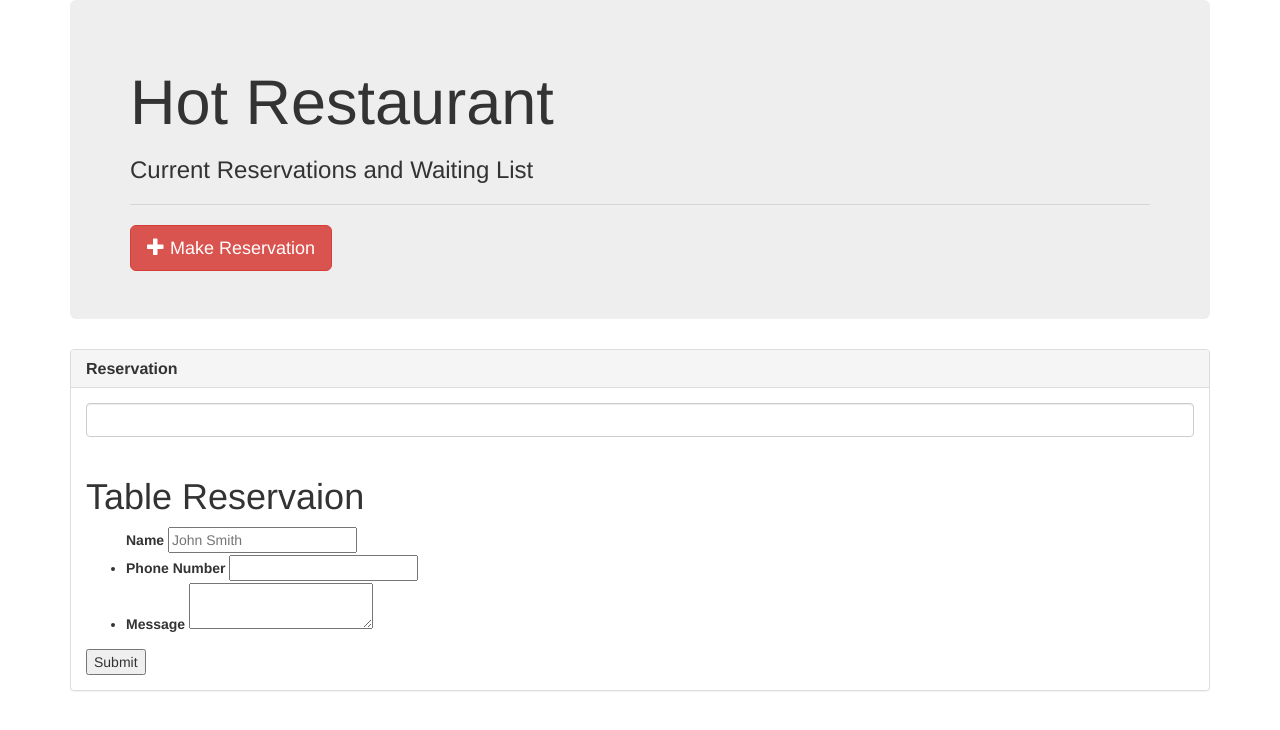
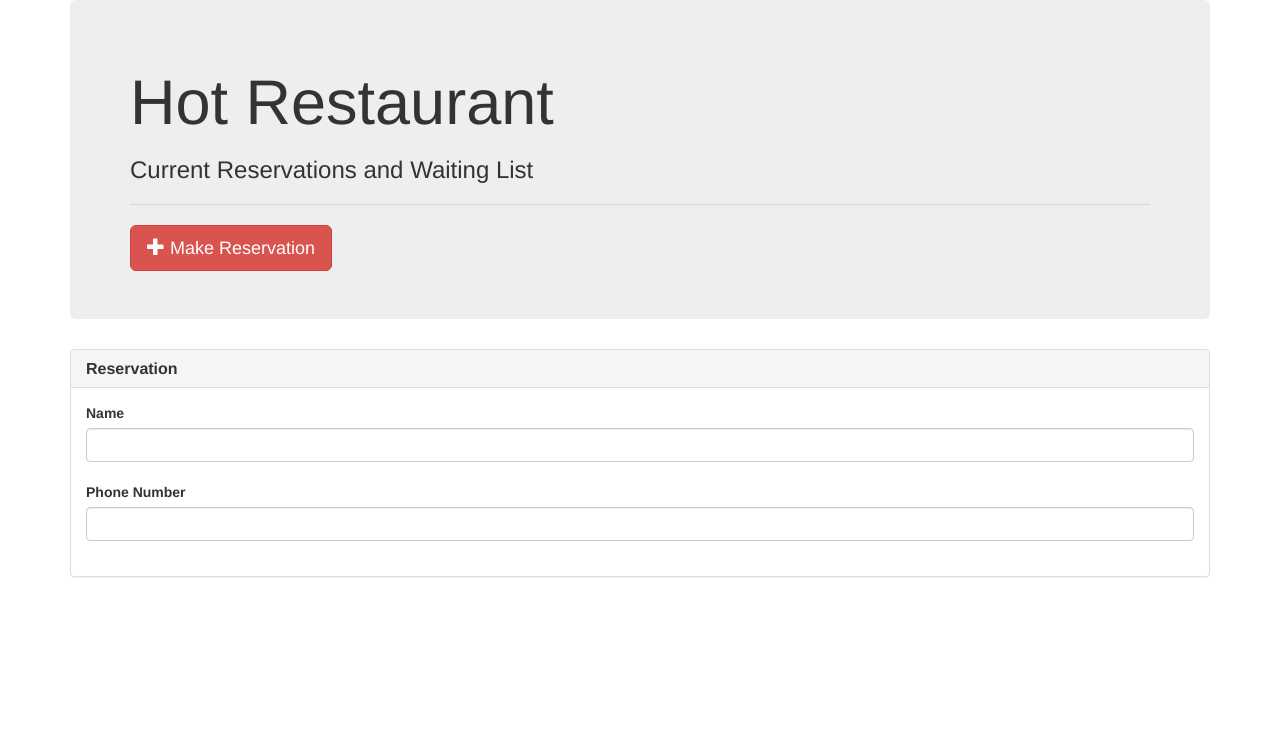
Before and after one commit to arienellefsen/hot-restaurant, a website: page reserve.html in a window 1280 px wide. Drawn offline with nearby package versions, Linux system fonts and the light colour scheme.

Commit message:
figured it out

```diff
--- a/reserve.html
+++ b/reserve.html
@@ -29,31 +29,15 @@
                         <h3 class="panel-title"><strong>Reservation</strong></h3>
                     </div>
                     <div class="panel-body">
+                        <label for="name">Name</label>
                         <input type="text" id="character-search" class="form-control">
                         <br>
-
+                        <label for="name">Phone Number</label>
+                        <input type="text" id="character-search" class="form-control">
+                        <br>
 <!--   <div id="main-container" class="container">
     <section class="main-section"> -->
-      <h1>Table Reservaion</h1>
 
-      <form id="contact-form">
-        <ul>
-
-            <label for="name">Name</label>
-            <input type="text" id="name" name="name" placeholder="John Smith" required="required">
-          <li>
-            <label for="email">Phone Number</label>
-            <input type="phonenumber" id="phonenumber" name="phonenumber" required="required">
-
-          <li>
-            <label for="message">Message</label>
-            <textarea id="message" name="message" required="required"></textarea>
-          </li>
-        </ul>
-        <input type="submit">
-      </form>
-
-    </section>
 
     <script type="text/javascript">
         // QUESTION: What is this code doing?
```
